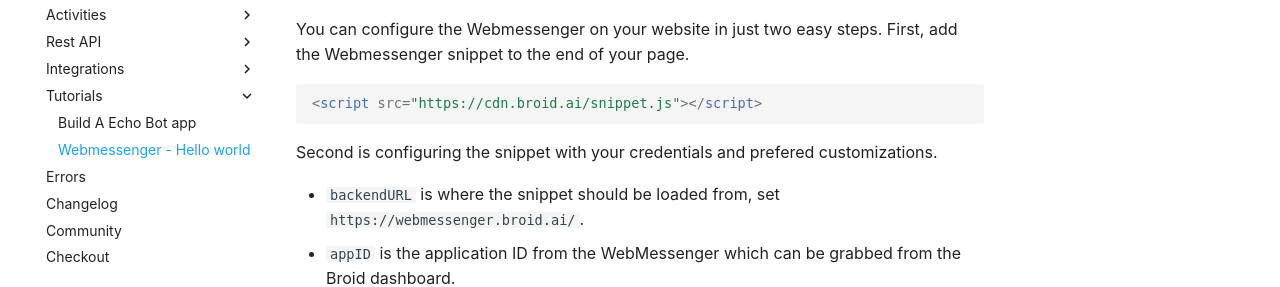
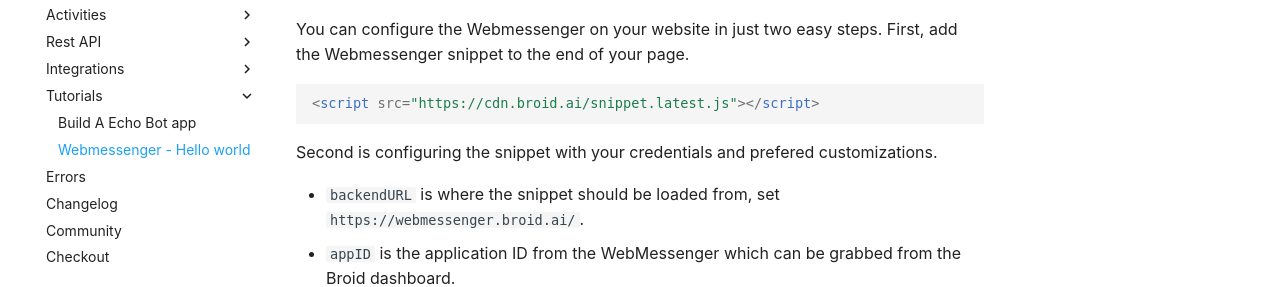
Before and after one commit to broidHQ/broid-docs, an MkDocs documentation site: the page built from docs/tutorials/hello-webmessenger.md, in a window 1280 px wide and 900 px high, scrolled down 1741 px. Shown: the part 165-452 px from the top of the window. Built offline with MkDocs 1.6.1 and Material for MkDocs 9.7.7, drawn with Linux system fonts in a browser that asks for light colours; some web fonts are replaced; comment, search, counter and statistics services are not loaded; old or Windows-style settings are respelled for this version of MkDocs; some of the changed lines change nothing that is shown.

Commit message:
Update hello-webmessenger.md

````diff
--- a/docs/tutorials/hello-webmessenger.md
+++ b/docs/tutorials/hello-webmessenger.md
@@ -92,7 +92,7 @@
 You can configure the Webmessenger on your website in just two easy steps. First, add the Webmessenger snippet to the end of your page.
 
 ```html
-<script src="https://cdn.broid.ai/snippet.js"></script>
+<script src="https://cdn.broid.ai/snippet.latest.js"></script>
 ```
 
 Second is configuring the snippet with your credentials and prefered customizations.
````
